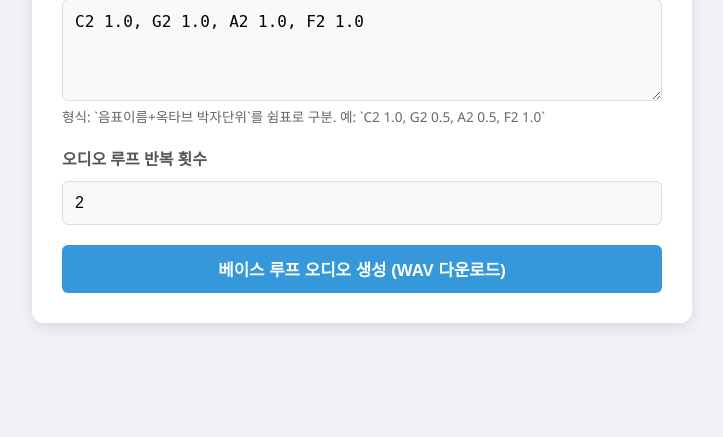
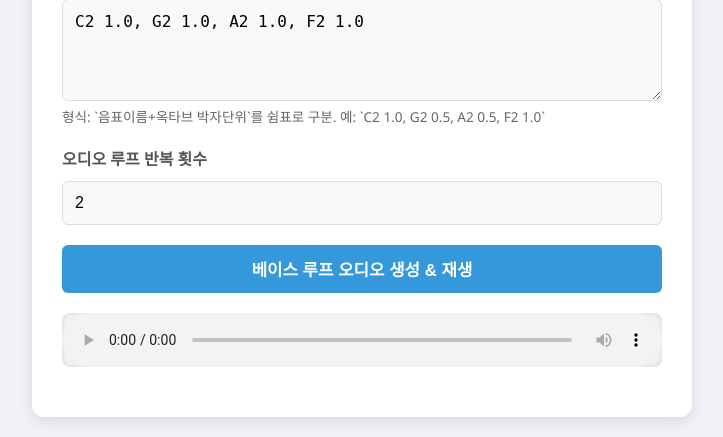
Before and after one commit to alibowbow/baseloop, a Flask app: page / in a window 1280 px wide. Shown: the part 862-1299 px from the top of the page, without its empty margins (278-1001 px from the left). Before the commit the page ends 1189 px from the top, so only its background shows below. Run offline with Flask 3, Linux system fonts and the light colour scheme.

Commit message:
Update index.html

```diff
--- a/templates/index.html
+++ b/templates/index.html
@@ -116,6 +116,15 @@
             0% { transform: rotate(0deg); }
             100% { transform: rotate(360deg); }
         }
+        /* Style for the audio player */
+        audio {
+            width: 100%;
+            margin-top: 20px;
+            margin-bottom: 20px;
+            background-color: #f0f0f0;
+            border-radius: 8px;
+            box-shadow: inset 0 0 5px rgba(0,0,0,0.1);
+        }
 
         /* Responsive adjustments */
         @media (max-width: 480px) {
@@ -137,7 +146,7 @@
 <body>
     <div class="container">
         <h1>🎵 베이스 루프 자동 생성기 🎸</h1>
-        <form id="bassGeneratorForm" action="/generate_audio" method="post">
+        <form id="bassGeneratorForm"> <!-- action 및 method 속성을 JavaScript가 처리하므로 제거 -->
 
             <label for="generation_mode">생성 모드 선택</label>
             <select id="generation_mode" name="generation_mode" onchange="toggleModeOptions()">
@@ -185,7 +194,7 @@
 
             <!-- 악보 생성 버튼 (모드에 따라 동작 다름) -->
             <button type="button" onclick="generateNotes()">악보 자동 생성</button>
-            <div id="loadingSpinner">악보 생성 중... (잠시만 기다려주세요)</div>
+            <div id="loadingSpinnerNotes" style="display:none;">악보 생성 중... (잠시만 기다려주세요)</div>
 
             <label for="notes_sequence_input" style="margin-top: 25px;">생성/입력된 악보 시퀀스</label>
             <textarea id="notes_sequence_input" name="notes_sequence_input" rows="4">{{ recommended_notes_str }}</textarea>
@@ -197,7 +206,11 @@
             <input type="number" id="num_loops_input" name="num_loops_input" value="{{ default_loops }}" min="1" max="100" required>
 
             <!-- 오디오 생성 버튼 (공통) -->
-            <button type="submit">베이스 루프 오디오 생성 (WAV 다운로드)</button>
+            <button type="button" onclick="playGeneratedAudio()">베이스 루프 오디오 생성 & 재생</button>
+            <div id="loadingSpinnerAudio" style="display:none;">오디오 생성 중... (잠시만 기다려주세요)</div>
+
+            <!-- 오디오 플레이어 추가 -->
+            <audio controls id="audioPlayer"></audio>
         </form>
     </div>
 
@@ -211,16 +224,17 @@
         function toggleModeOptions() {
             const modeSelect = document.getElementById('generation_mode');
             const aiOptionsDiv = document.getElementById('ai_mode_options');
+            const geminiApiKeyInput = document.getElementById('gemini_api_key_input');
 
             if (modeSelect.value === 'ai') {
                 aiOptionsDiv.style.display = 'block';
                 // AI 모드에서는 API 키 필드를 필수 (required)로 만듬
-                document.getElementById('gemini_api_key_input').setAttribute('required', 'true');
+                geminiApiKeyInput.setAttribute('required', 'true');
             } else {
                 aiOptionsDiv.style.display = 'none';
-                // 랜덤 모드에서는 API 키 필드 필수 해제 및 비움
-                document.getElementById('gemini_api_key_input').removeAttribute('required');
-                document.getElementById('gemini_api_key_input').value = ''; // 키 필드 초기화
+                // 랜덤 모드에서는 API 키 필드 필수 해제
+                geminiApiKeyInput.removeAttribute('required');
+                geminiApiKeyInput.value = ''; // 키 필드 비우기
             }
         }
 
@@ -233,9 +247,9 @@
             const genre = document.getElementById('genre_input').value;
             const keyNote = document.getElementById('key_note_input').value;
             const octave = document.getElementById('octave_input').value;
-            const apiKey = document.getElementById('gemini_api_key_input').value;
+            const apiKey = document.getElementById('gemini_api_key_input').value; // AI 모드일 때만 사용
 
-            const loadingSpinner = document.getElementById('loadingSpinner');
+            const loadingSpinner = document.getElementById('loadingSpinnerNotes'); // 악보 생성용 스피너
             const notesSequenceInput = document.getElementById('notes_sequence_input');
 
             // 로딩 상태 시작
@@ -257,7 +271,7 @@
                         alert("Gemini API 키를 입력해주세요!");
                         loadingSpinner.style.display = 'none';
                         notesSequenceInput.value = 'AI 추천을 위해서는 API 키가 필요합니다.';
-                        return;
+                        return; // 함수 실행 중단
                     }
                     formData.append('gemini_api_key_input', apiKey);
                 }
@@ -285,6 +299,60 @@
                 loadingSpinner.style.display = 'none'; // 로딩 상태 종료
             }
         }
+
+        async function playGeneratedAudio() {
+            const notesSequence = document.getElementById('notes_sequence_input').value;
+            const bpm = document.getElementById('bpm_input').value;
+            const numLoops = document.getElementById('num_loops_input').value;
+
+            const audioPlayer = document.getElementById('audioPlayer');
+            const loadingSpinner = document.getElementById('loadingSpinnerAudio'); // 오디오 생성용 스피너
+
+            if (!notesSequence.trim()) {
+                alert("먼저 악보 시퀀스를 생성하거나 입력해주세요!");
+                return;
+            }
+
+            loadingSpinner.style.display = 'block'; // 로딩 스피너 표시
+            audioPlayer.src = ''; // 기존 오디오 중지 및 제거
+            audioPlayer.load(); // 플레이어 리로드
+
+            try {
+                const formData = new FormData();
+                formData.append('notes_sequence_input', notesSequence);
+                formData.append('bpm_input', bpm);
+                formData.append('num_loops_input', numLoops);
+
+                const response = await fetch('/generate_audio', {
+                    method: 'POST',
+                    body: formData,
+                });
+
+                if (response.ok) {
+                    const audioBlob = await response.blob();
+                    const audioUrl = URL.createObjectURL(audioBlob); // Blob URL 생성
+
+                    audioPlayer.src = audioUrl; // 오디오 플레이어 소스 설정
+                    audioPlayer.play(); // 오디오 재생
+
+                    // Blob URL은 더 이상 필요 없으면 해제 (메모리 관리)
+                    audioPlayer.onended = () => {
+                        URL.revokeObjectURL(audioUrl);
+                        audioPlayer.onended = null;
+                    };
+                } else {
+                    const errorMessage = await response.text(); // 서버가 오류 메시지를 텍스트로 보낼 것
+                    alert('오디오 생성에 실패했습니다: ' + errorMessage);
+                    console.error('Server response error:', response.status, errorMessage);
+                }
+
+            } catch (error) {
+                console.error('Error playing audio:', error);
+                alert('오디오를 재생하는 중 네트워크 오류 또는 서버 문제가 발생했습니다.');
+            } finally {
+                loadingSpinner.style.display = 'none'; // 로딩 스피너 숨김
+            }
+        }
     </script>
 </body>
 </html>
```
